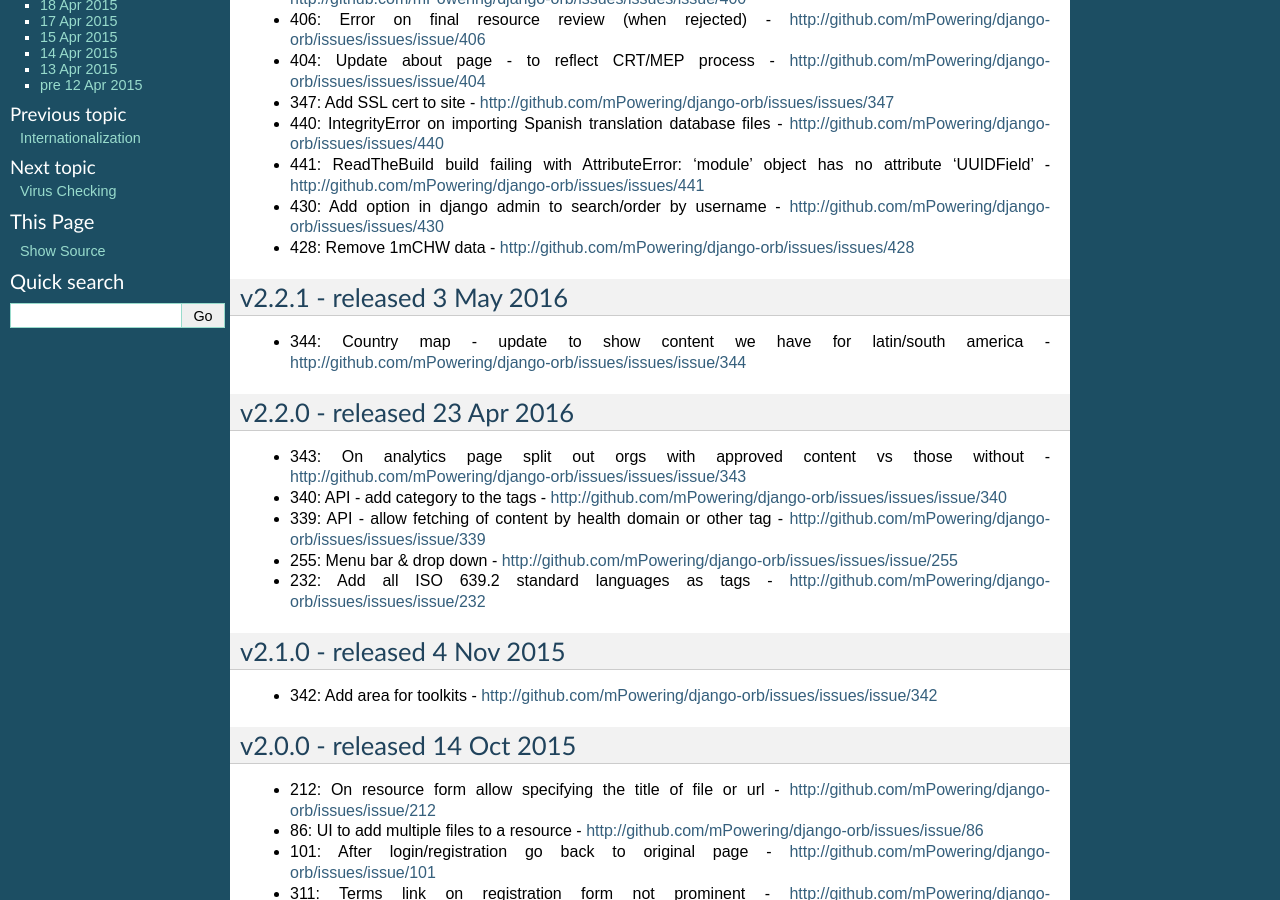
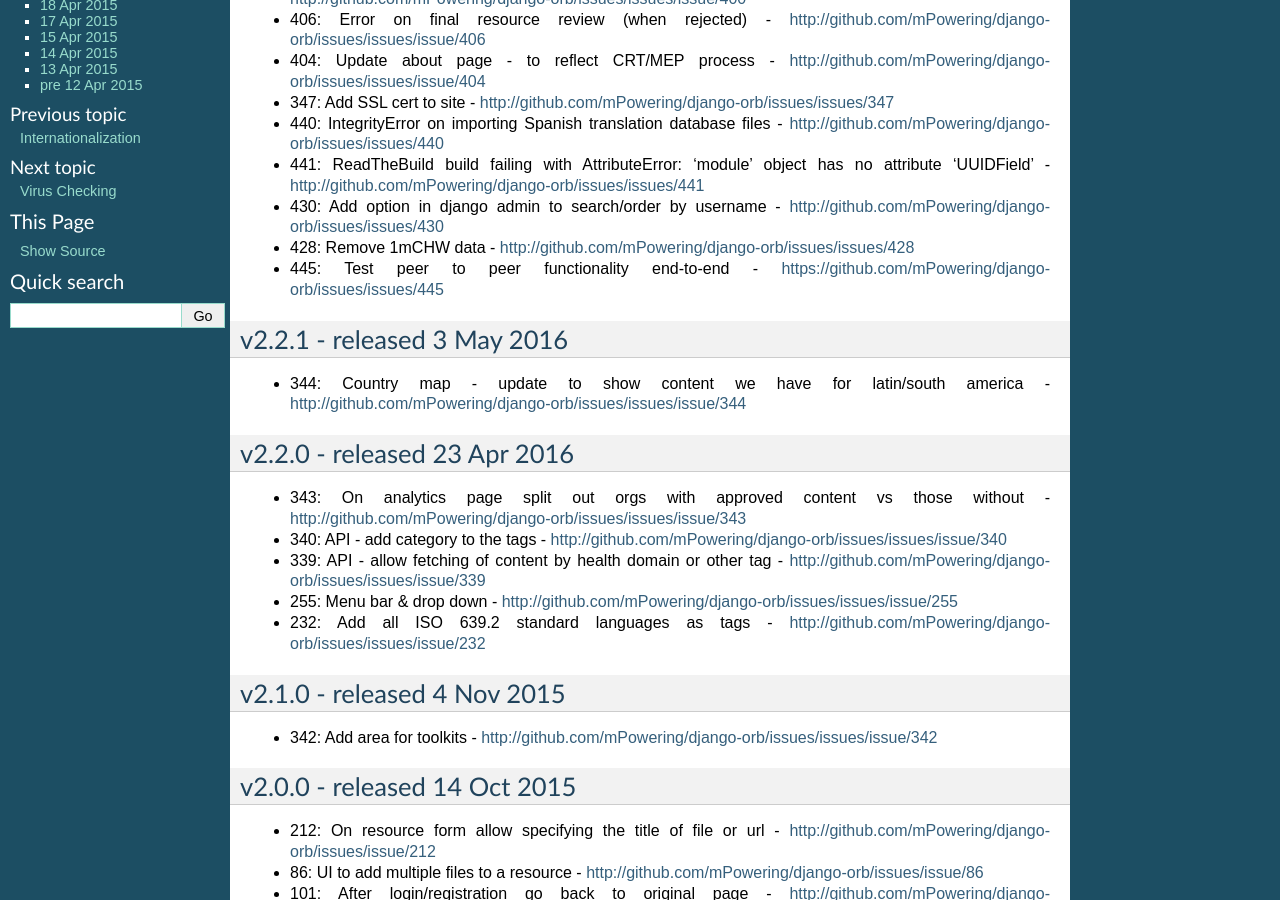
Before and after one commit to mPowering/django-orb, a Sphinx documentation site: the page built from docs/changelog.rst, in a window 1280 px wide and 900 px high, scrolled down 701 px. Built offline with Sphinx 7.4.7, drawn with Linux system fonts in a browser that asks for light colours.

Commit message:
update docs

```diff
--- a/docs/changelog.rst
+++ b/docs/changelog.rst
@@ -27,7 +27,7 @@
 * 441: ReadTheBuild build failing with AttributeError: 'module' object has no attribute 'UUIDField' - http://github.com/mPowering/django-orb/issues/issues/441
 * 430: Add option in django admin to search/order by username - http://github.com/mPowering/django-orb/issues/issues/430
 * 428: Remove 1mCHW data - http://github.com/mPowering/django-orb/issues/issues/428
-
+* 445: Test peer to peer functionality end-to-end - https://github.com/mPowering/django-orb/issues/issues/445
 
 v2.2.1 - released 3 May 2016
 ---------------------------------
```
